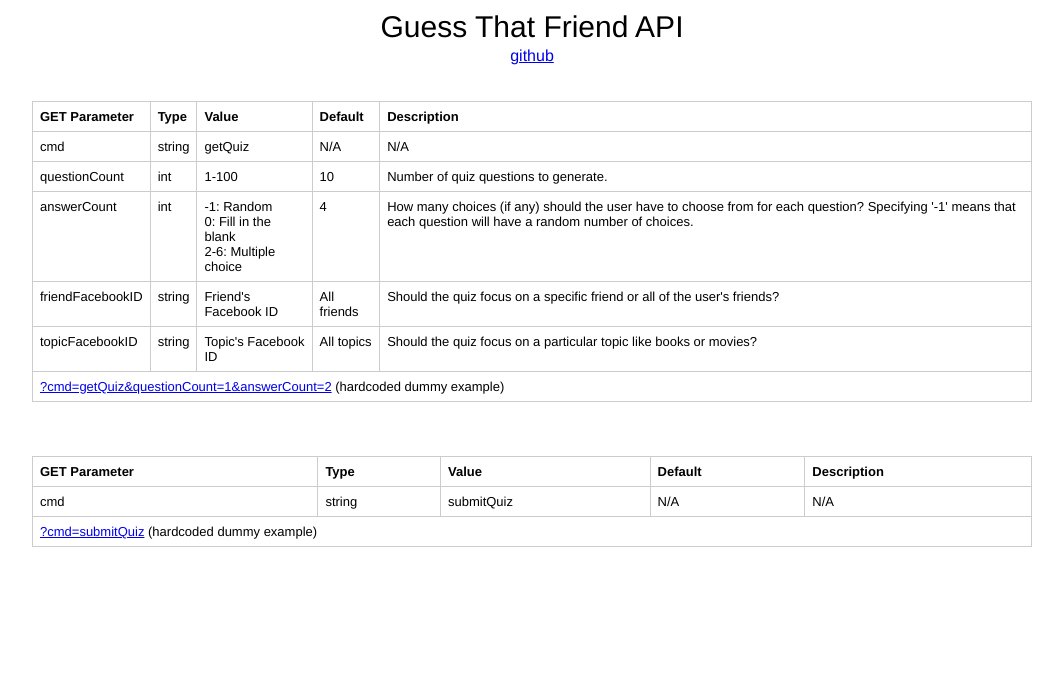
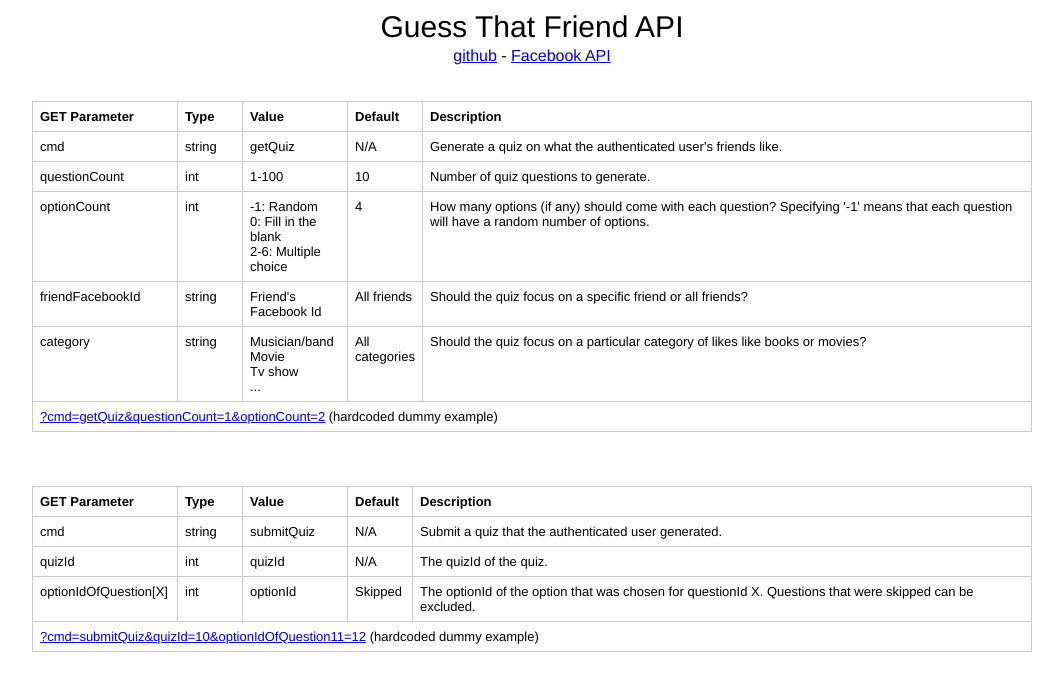
Before and after one commit to bmish/GuessThatFriend, a PHP site: page /?cmd=1 in a window 1280 px wide. Shown: the top 691 px of the page, without its empty margins (108-1171 px from the left). Run offline with PHP 8.4, Linux system fonts and the light colour scheme.

Commit message:
Completed API docs for getQuiz and submitQuiz

```diff
--- a/api/examples/json/submitQuiz.json
+++ b/api/examples/json/submitQuiz.json
@@ -1,5 +1,5 @@
 {
-	"quizID": "10",
+	"quizId": "10",
 	"date": "2012-02-08:01-01-01",
 	"success": true
 }
--- a/api/view/apiCommandTables/getQuiz.php
+++ b/api/view/apiCommandTables/getQuiz.php
@@ -1,17 +1,17 @@
-<table class="apiCommandTable" id="getQuizAPICommandTable">
+<table class="apiCommandTable" Id="getQuizAPICommandTable">
 	<tr>
-		<th>GET Parameter</th>
-		<th>Type</th>
-		<th>Value</th>
-		<th>Default</th>
-		<th>Description</th>
+		<th class="colParameter">GET Parameter</th>
+		<th class="colType">Type</th>
+		<th class="colValue">Value</th>
+		<th class="colDefault">Default</th>
+		<th class="colDescription">Description</th>
 	</tr>
 	<tr>
 		<td>cmd</td>
 		<td>string</td>
 		<td>getQuiz</td>
 		<td>N/A</td>
-		<td>N/A</td>
+		<td>Generate a quiz on what the authenticated user's friends like.</td>
 	</tr>
 	<tr>
 		<td>questionCount</td>
@@ -21,26 +21,26 @@
 		<td>Number of quiz questions to generate.</td>
 	</tr>
 	<tr>
-		<td>answerCount</td>
+		<td>optionCount</td>
 		<td>int</td>
 		<td>-1: Random<br />0: Fill in the blank<br />2-6: Multiple choice</td>
 		<td>4</td>
-		<td>How many choices (if any) should the user have to choose from for each question? Specifying '-1' means that each question will have a random number of choices.</td>
+		<td>How many options (if any) should come with each question? Specifying '-1' means that each question will have a random number of options.</td>
 	</tr>
 	<tr>
-		<td>friendFacebookID</td>
+		<td>friendFacebookId</td>
 		<td>string</td>
-		<td>Friend's Facebook ID</td>
+		<td>Friend's Facebook Id</td>
 		<td>All friends</td>
-		<td>Should the quiz focus on a specific friend or all of the user's friends?</td>
+		<td>Should the quiz focus on a specific friend or all friends?</td>
 	</tr>
 	<tr>
-		<td>topicFacebookID</td>
+		<td>category</td>
 		<td>string</td>
-		<td>Topic's Facebook ID</td>
-		<td>All topics</td>
-		<td>Should the quiz focus on a particular topic like books or movies?</td>
+		<td>Musician/band<br />Movie<br />Tv show<br />...</td>
+		<td>All categories</td>
+		<td>Should the quiz focus on a particular category of likes like books or movies?</td>
 	</tr>
 	<tr>
-		<td colspan="5"><a href="?cmd=getQuiz&questionCount=1&answerCount=2">?cmd=getQuiz&questionCount=1&answerCount=2</a> (hardcoded dummy example)</td>
+		<td colspan="5"><a href="?cmd=getQuiz&questionCount=1&optionCount=2">?cmd=getQuiz&questionCount=1&optionCount=2</a> (hardcoded dummy example)</td>
 </table>
--- a/api/view/apiCommandTables/submitQuiz.php
+++ b/api/view/apiCommandTables/submitQuiz.php
@@ -1,18 +1,32 @@
 <table class="apiCommandTable" id="getQuizAPICommandTable">
 	<tr>
-		<th>GET Parameter</th>
-		<th>Type</th>
-		<th>Value</th>
-		<th>Default</th>
-		<th>Description</th>
+		<th class="colParameter">GET Parameter</th>
+		<th class="colType">Type</th>
+		<th class="colValue">Value</th>
+		<th class="colDefault">Default</th>
+		<th class="colDescription">Description</th>
 	</tr>
 	<tr>
 		<td>cmd</td>
 		<td>string</td>
 		<td>submitQuiz</td>
 		<td>N/A</td>
-		<td>N/A</td>
+		<td>Submit a quiz that the authenticated user generated.</td>
 	</tr>
 	<tr>
-		<td colspan="5"><a href="?cmd=submitQuiz">?cmd=submitQuiz</a> (hardcoded dummy example)</td>
+		<td>quizId</td>
+		<td>int</td>
+		<td>quizId</td>
+		<td>N/A</td>
+		<td>The quizId of the quiz.</td>
+	</tr>
+	<tr>
+		<td>optionIdOfQuestion[X]</td>
+		<td>int</td>
+		<td>optionId</td>
+		<td>Skipped</td>
+		<td>The optionId of the option that was chosen for questionId X. Questions that were skipped can be excluded.</td>
+	</tr>
+	<tr>
+		<td colspan="5"><a href="?cmd=submitQuiz&optionIdOfQuestion11=12">?cmd=submitQuiz&quizId=10&optionIdOfQuestion11=12</a> (hardcoded dummy example)</td>
 </table>
--- a/api/view/index.php
+++ b/api/view/index.php
@@ -7,7 +7,7 @@
 <div id="wrapper">
 	<div id="header">
 		<div id="pageTitle">Guess That Friend API</div>
-		<div id="subtitle"><a href="https://github.com/bmish/GuessThatFriend">github</a></div>
+		<div id="subtitle"><a target="_new" href="https://github.com/bmish/GuessThatFriend">github</a> - <a target="_new" href="https://developers.facebook.com/">Facebook API</a></div>
 	</div>
 	<div id="body">
 		<br /><br />
--- a/api/view/style.css
+++ b/api/view/style.css
@@ -27,6 +27,19 @@ th {
 	text-align: left;
 
 }
+.colParameter {
+	width: 130px;
+}
+.colType {
+	width: 50px;
+}
+.colValue {
+	width: 90px;
+}
+.colDefault {
+	width: 50px;
+}
+
 
 #wrapper {
 	font-family: "Helvetica Neue";
```
Also changed, not shown: api/examples/json/getQuiz.json (+15 -13 lines).
